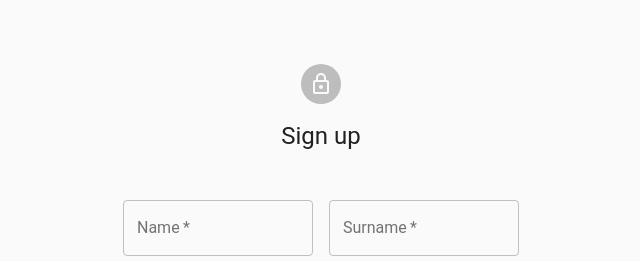
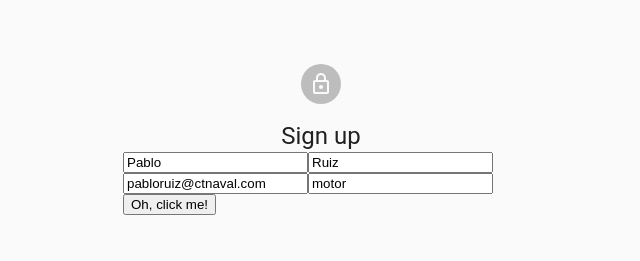
Before and after one commit to pablesite/practica-react-avanzada, a React (Create React App) app: page /login in a window 1280 px wide. Shown: the top 261 px of the page, without its empty margins (319-959 px from the left). Built offline with nearby package versions, Linux system fonts and the light colour scheme; no server answers.

Commit message:
Primeras pruebas con formularios

```diff
--- a/src/components/Login/Login.jsx
+++ b/src/components/Login/Login.jsx
@@ -1,8 +1,12 @@
 import "../../App.css";
 import React, { Component } from 'react';
 import { getTags } from '../../services/AdvertDBService';
-import { saveUser, getUser} from '../../services/Storage';
+import { saveUser, getUser } from '../../services/Storage';
 import Profile from '../Profile'
+
+
+import { FormEnhanced } from '../WithFormEnhanced/WithFormEnhanced'
+import { InputEnhanced } from '../WithInputEnhanced/WithInputEnhanced'
 
 import MenuItem from '@material-ui/core/MenuItem';
 import FormControl from '@material-ui/core/FormControl';
@@ -84,6 +88,21 @@ class Login extends Component {
         this.props.history.push("/home");
     }
 
+
+    handleSubmitFormControlled = (formValues) => (
+        alert(JSON.stringify(formValues))
+    )
+
+
+    // Inicio de pruebas
+    onSubmitTest = (state) => {
+        saveUser(state.user);
+        this.props.setUserInStore(state.user);
+        this.props.history.push("/home");
+    }
+
+    // Fin de pruebas
+
     checkError(event) {
         event.preventDefault();
 
@@ -103,16 +122,16 @@ class Login extends Component {
     checkUserExist() {
         if (getUser() !== null) {
             this.setState(() => ({ user: getUser() }));
-
             this.props.setUserInStore(getUser());
         }
     }
 
 
+
+
     render() {
         const { name, surname, tag } = this.state.user;
         const { tagList, check } = this.state;
-
 
         return (
             <React.Fragment>
@@ -140,6 +159,46 @@ class Login extends Component {
                             Sign up
                         </Typography>
 
+                        {/* Inicio de pruebas  */}
+                        <FormEnhanced
+                            handleSubmit={this.onSubmitTest}
+                            initialState={
+                                {
+                                    user:
+                                    {
+                                        name: "Pablo",
+                                        surname: "Ruiz",
+                                        email: "pabloruiz@ctnaval.com",
+                                        tag: "motor"
+                                    }
+                                }
+                            }
+                        >
+                            Test
+                            <InputEnhanced
+                                type='text'
+                                name='tag'
+                            />
+
+
+                            {/*
+                            <Grid item xs={12} sm={6}>
+                                <TextField
+                                    label="Name"
+                                    value={name}
+                                    name="name"
+                                    onChange={this.onInputChange}
+                                    fullWidth
+                                    variant="outlined"
+                                    required
+                                />
+                            </Grid> */}
+
+                        </FormEnhanced>
+
+
+
+                        {/*  Fin de pruebas*/}
                         <form className='form' onSubmit={this.onSubmit}>
                             <Grid container spacing={2}>
 
@@ -179,7 +238,7 @@ class Login extends Component {
                                             inputProps={{
                                                 name: 'tag',
                                                 id: 'tag-required',
-                                              }}
+                                            }}
                                         >
                                             {tagList.map((tags, i) => (
                                                 <MenuItem key={i} value={tags}>
--- /dev/null
+++ b/src/components/WithFormEnhanced/WithFormEnhanced.js
@@ -0,0 +1,79 @@
+import React from "react";
+
+
+const WithFormEnhanced = () => (
+  class FormEnhanced extends React.Component {
+    constructor(props) {
+      super(props)
+
+      this.state = {
+        ...this.props.initialState
+      }
+    }
+
+    handleChange = (e) => {
+      const { name, value } = e.target
+      this.setState(({ user }) => (
+        {
+          user: {
+            ...user,
+            [name]: value
+          }
+        }
+      ));
+    }
+
+    handleSubmit = (e) => {
+      e.preventDefault()
+      this.props.handleSubmit(this.state)
+    }
+
+    render() {
+
+      return (
+
+        <React.Fragment>
+        {/* <form onSubmit={this.handleSubmit}> */}
+
+
+          <label>
+            <input
+              type="text"
+              name="name"
+              onChange={this.handleChange}
+              value={this.state.user.name}
+            />
+
+            <input
+              type="text"
+              name="surname"
+              onChange={this.handleChange}
+              value={this.state.user.surname}
+            />
+
+            <input
+              type="email"
+              name="email"
+              onChange={this.handleChange}
+              value={this.state.user.email}
+            />
+
+            <input
+              type="text"
+              name="tag"
+              onChange={this.handleChange}
+              value={this.state.user.tag}
+            />
+
+            <button type="submit">Oh, click me!</button>
+          </label>
+        {/* </form> */}
+
+        </React.Fragment>
+      )
+    }
+  }
+)
+
+
+export const FormEnhanced = WithFormEnhanced()
--- /dev/null
+++ b/src/components/WithInputEnhanced/WithInputEnhanced.js
@@ -0,0 +1,53 @@
+import React from "react";
+
+
+const WithInputhanced = () => (
+  class FormEnhanced extends React.Component {
+    constructor(props) {
+      super(props)
+
+      this.state = {
+        [this.props.name] : ''
+        }
+
+
+    }
+
+    handleChange = (e) => {
+      const { name, value } = e.target
+      this.setState({ [name]: value })
+      // this.setState(({ user }) => (
+      //   {
+      //     user: {
+      //       ...user,
+      //       [name]: value
+      //     }
+      //   }
+      // ));
+
+
+    }
+
+    // handleSubmit = (e) => {
+    //   e.preventDefault()
+    //   this.props.handleSubmit(this.state)
+    // }
+
+    render() {
+
+      return (
+
+            <input
+              type={this.props.type}
+              name={this.props.name}
+              onChange={this.handleChange}
+              value={this.state.surname}
+            />
+
+      )
+    }
+  }
+)
+
+
+export const InputEnhanced = WithInputhanced()
```
